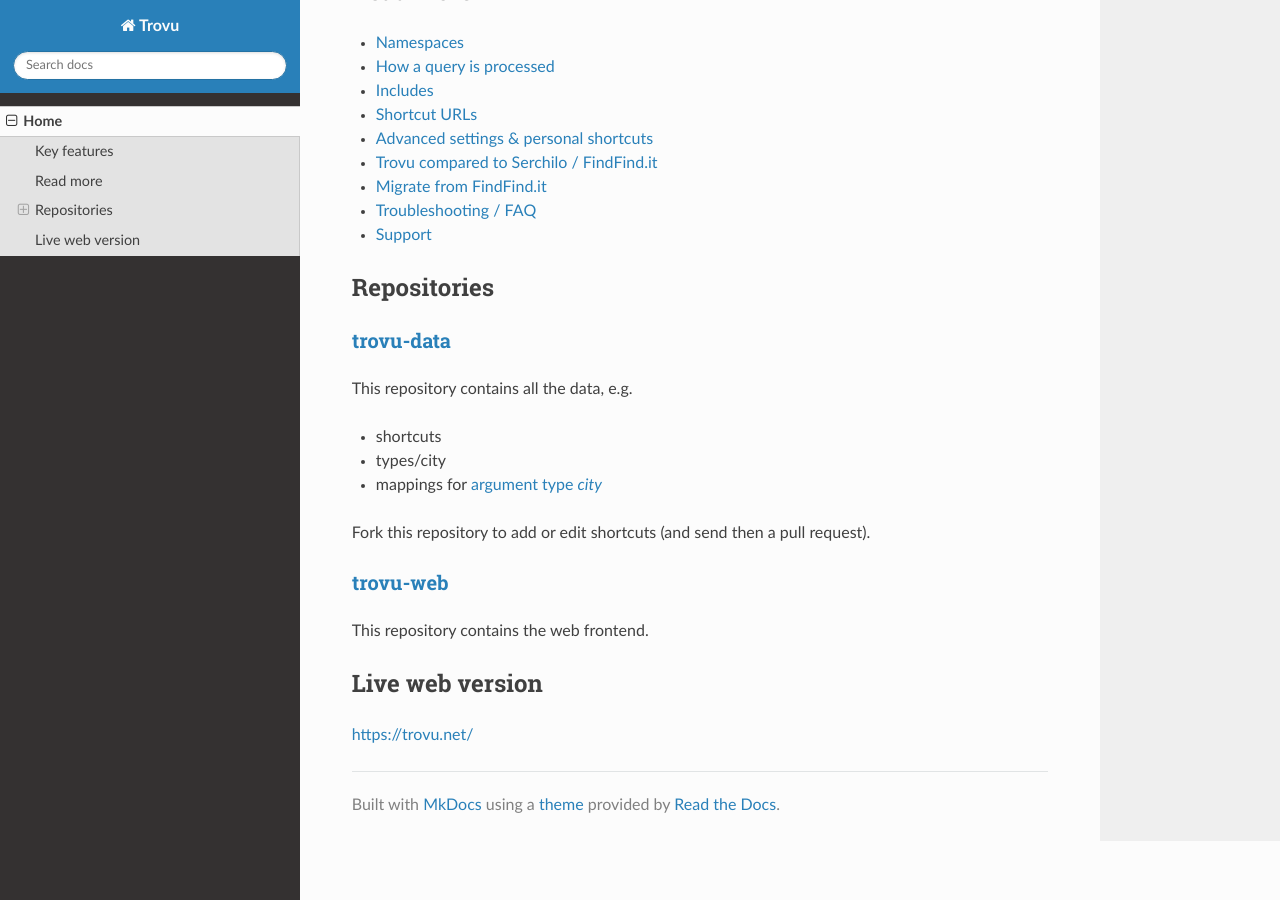
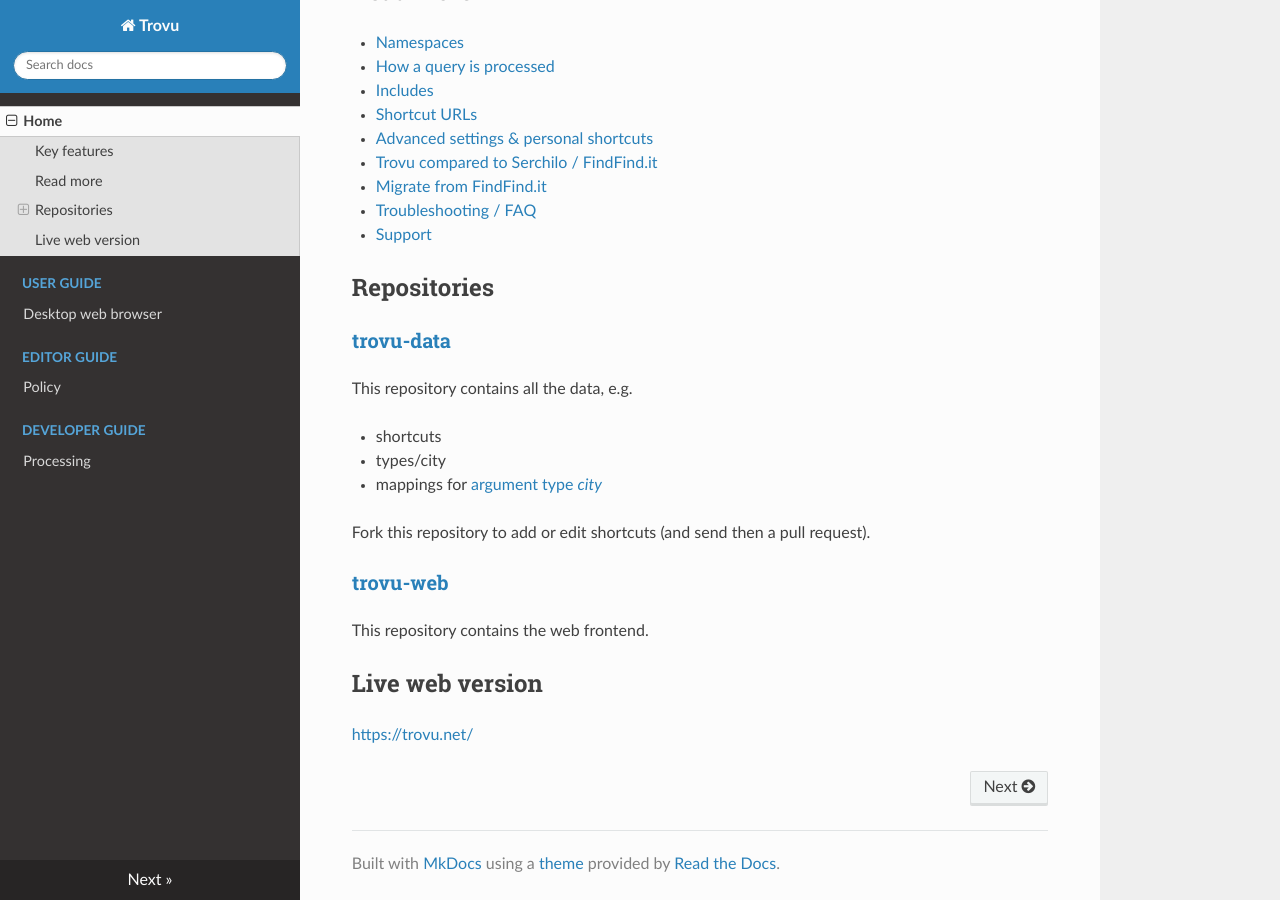
Before and after one commit to trovu/trovu, an MkDocs documentation site: the page built from docs/index.md, in a window 1280 px wide and 900 px high, scrolled down 580 px. Built offline with MkDocs 1.6.1, drawn with Linux system fonts in a browser that asks for light colours; nearby versions of some CDN libraries.

Commit message:
Add more items to nav.

```diff
--- a/mkdocs.yml
+++ b/mkdocs.yml
@@ -15,6 +15,12 @@
 # Navigation structure (if needed)
 nav:
   - Home: index.md
+  - User guide:
+      - users/integration.md
+  - Editor guide:
+      - editors/policy.md
+  - Developer guide:
+      - developers/processing.md
 
 extra:
   social:
```
